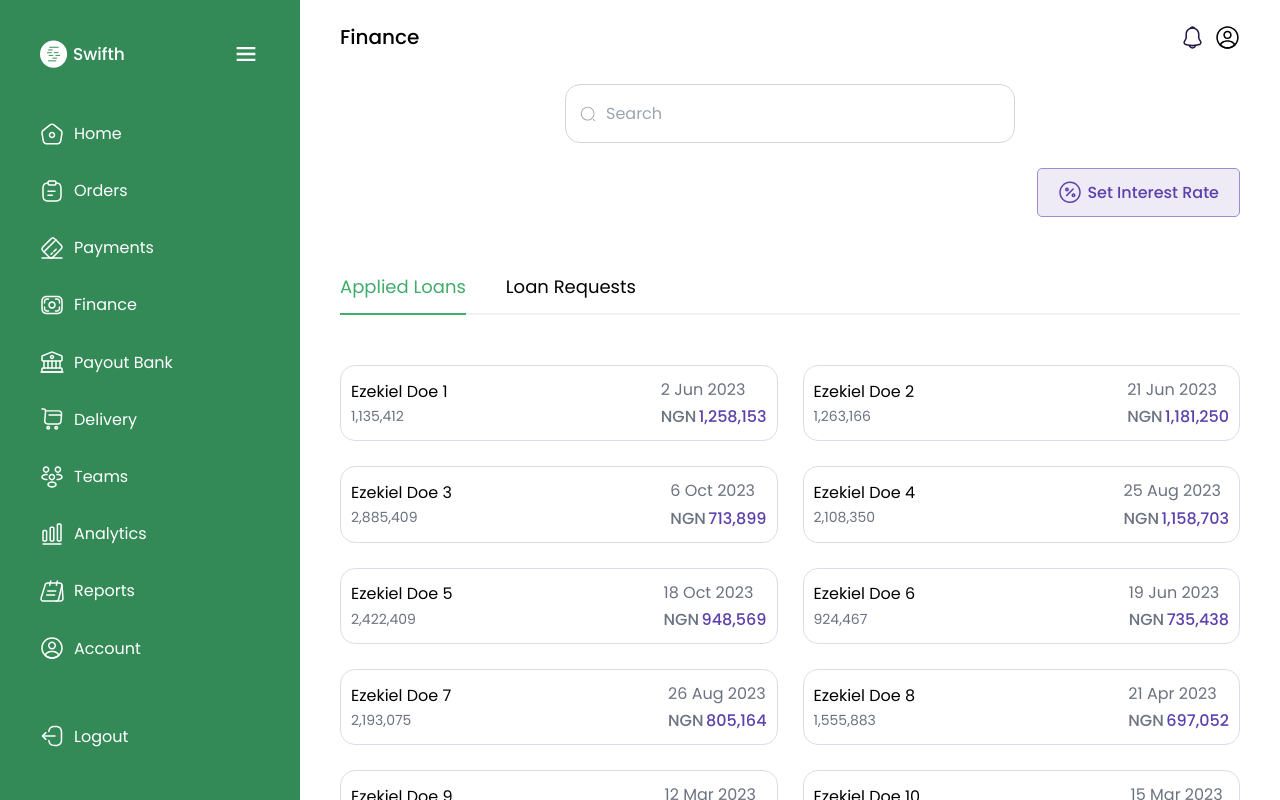
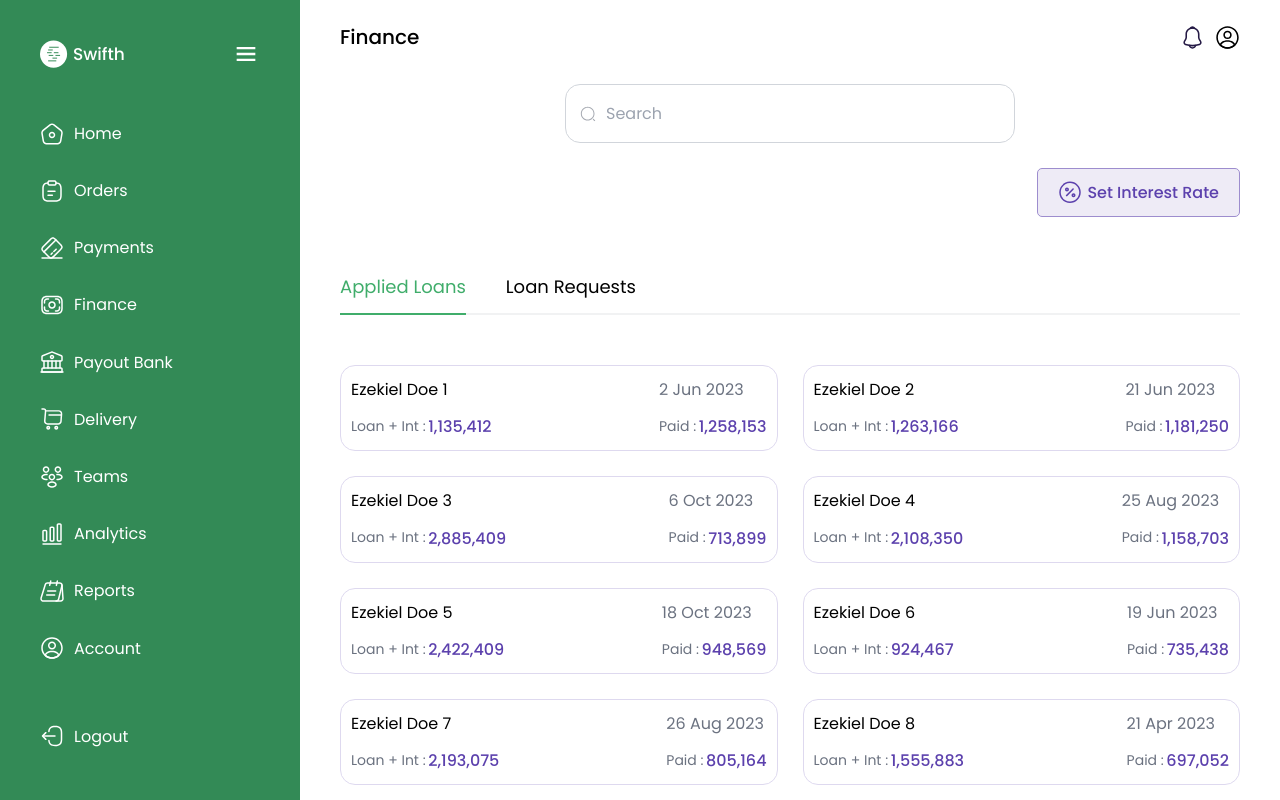
Before and after one commit to projects-for-clients/swifth, a React (Vite) app: page /dashboard/finance in a window 1280 px wide. Built offline with nearby package versions, Linux system fonts and the light colour scheme.

Commit message:
working on finance

```diff
--- a/src/container/dashboard/finance/AppliedLoans.tsx
+++ b/src/container/dashboard/finance/AppliedLoans.tsx
@@ -24,14 +24,17 @@ const AppliedLoans = () => {
             onClick={() => handleOpenDialog(item)}
           >
             <div className="text-[1.2rem] flex items-center justify-between">
-              <div>
+              <div className="grid gap-4">
                 <p className="text-[1.6rem]">{name}</p>
-                <p className="text-[1.4rem] whitespace-nowrap text-ellipsis overflow-hidden text-gray-500 max-w-[20rem]">
+                <p className="text-color-purple-1 flex gap-1 font-medium items-center">
+                  <span className="text-gray-500 text-[1.4rem] font-normal">
+                    Loan + Int :
+                  </span>
                   {loanAndInterest.toLocaleString()}
                 </p>
               </div>
 
-              <div className=" justify-between items-end">
+              <div className="grid gap-4">
                 <p className="text-gray-500">
                   {date.toLocaleString('en-GB', {
                     day: 'numeric',
@@ -39,8 +42,10 @@ const AppliedLoans = () => {
                     year: 'numeric',
                   })}
                 </p>
-                <p className="text-color-purple-1 flex gap-1 font-medium">
-                  <span className="text-gray-500">NGN</span>
+                <p className="text-color-purple-1 flex gap-1 font-medium items-center">
+                  <span className="text-gray-500 text-[1.4rem] font-normal">
+                    Paid :
+                  </span>
                   {amountPaid.toLocaleString()}
                 </p>
               </div>
```
